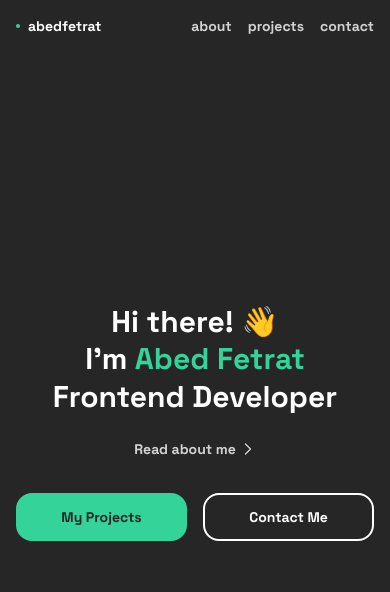
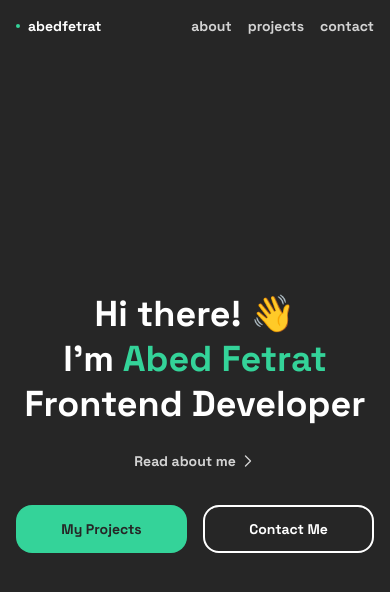
Before and after one commit to abedfetrat/my-portfolio-website, a website: page index.html in a window 390 px wide. Drawn offline with Linux system fonts and the light colour scheme.

Commit message:
improve homepage layout

```diff
--- a/index.html
+++ b/index.html
@@ -33,9 +33,9 @@
       </nav>
     </header>
     <main class="container grid h-full items-center">
-      <div class="text-center">
+      <div class="text-center py-24 md:py-28">
         <h1
-          class="text-3xl font-bold leading-tight md:text-5xl md:leading-tight"
+          class="text-4xl font-bold leading-tight md:text-5xl md:leading-tight"
         >
           Hi there! 👋 <br />
           I’m <span class="text-primary">Abed Fetrat</span> <br />
@@ -61,7 +61,7 @@
           </svg>
         </a>
         <div
-          class="mx-auto mt-8 flex max-w-sm flex-wrap items-center gap-4 md:mt-10 md:max-w-md"
+          class="mx-auto mt-8 flex max-w-sm flex-wrap items-center gap-4 md:mt-10 md:max-w-md md:gap-6"
         >
           <a
             href="projects.html"
```
Also changed, not shown: css/main.css.
